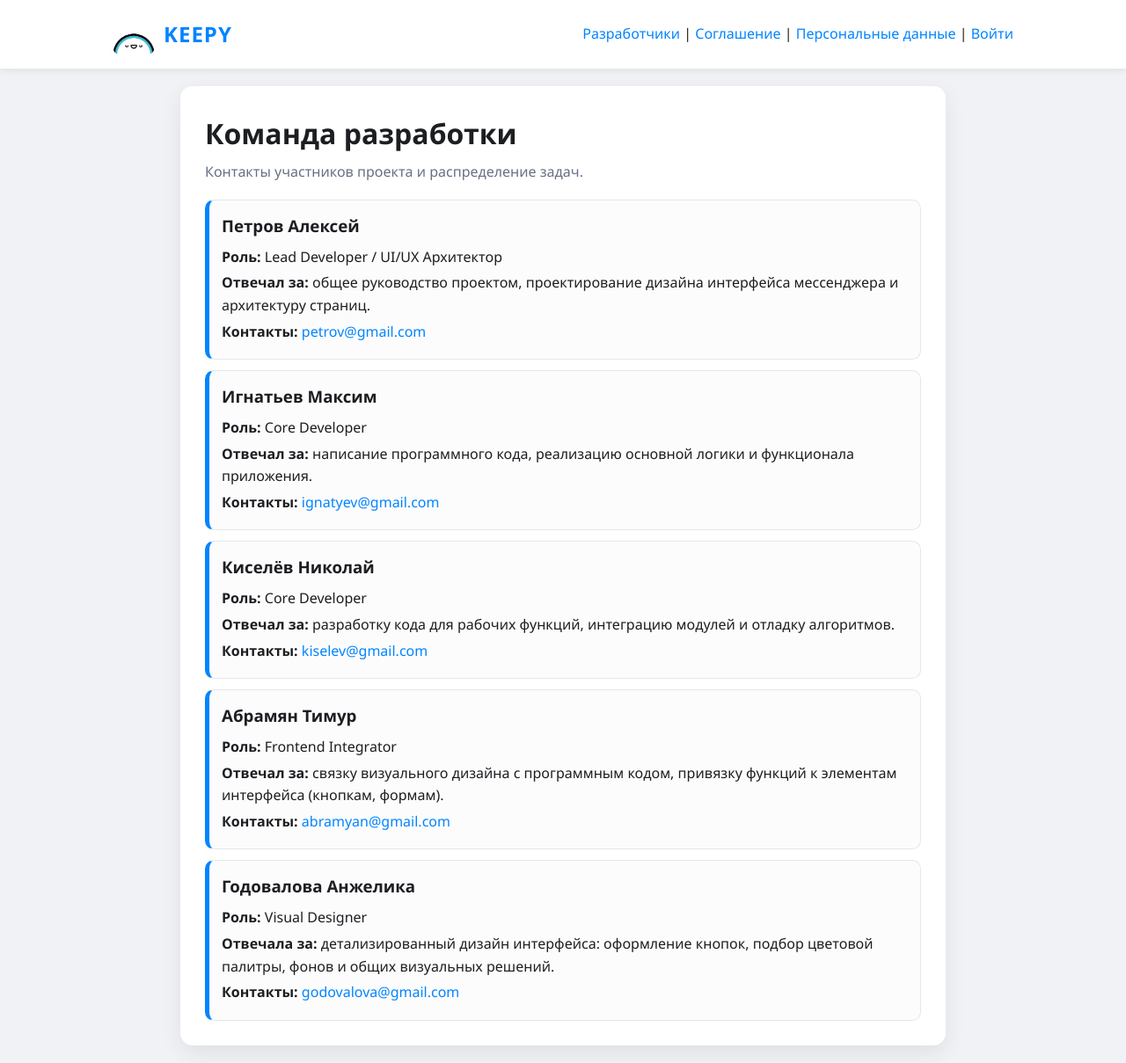
After one commit to Gresh0k/messenger, a Flask app: page /developers in a window 1280 px wide. The commit adds this page. Shown: the whole page at 88% size. Run offline with Flask 3, Linux system fonts and the light colour scheme; parts of the project's set-up code (start-up, migrations or seed data) failed here and were passed over.

Commit message:
Добавлена страница с контактами разработчиков
Добавлена страница с контактами разработчиков сайта.
На странице указано: Фамилия, Имя, обязанности, email (кликабельный) каждого из тех, кто участвовал в разработке

```diff
--- a/app.py
+++ b/app.py
@@ -295,6 +295,11 @@ def terms():
 def privacy():
     now_date = datetime.now().strftime("%d.%m.%Y")
     return render_template("privacy.html", date=now_date)
+
+
+@app.route("/developers")
+def developers():
+    return render_template("developers.html")
 
 
 @app.route("/register", methods=["GET", "POST"])
--- a/static/css/style.css
+++ b/static/css/style.css
@@ -140,6 +140,12 @@ a:hover { color: #0056b3; }
 .landing-actions { margin-top: 24px; display: grid; gap: 10px; }
 .contact-item { margin-top: 10px; background: #fff; border-radius: 10px; padding: 14px; border: 1px solid #e5e7eb; display: flex; justify-content: space-between; gap: 10px; align-items: center; }
 .contact-actions { display: flex; gap: 8px; align-items: center; }
+.developers-card { background: #fff; padding: 28px; border-radius: 14px; box-shadow: 0 8px 24px rgba(0,0,0,0.08); }
+.developers-subtitle { margin-top: 6px; color: #667085; }
+.developer-list { margin-top: 18px; display: grid; gap: 12px; }
+.developer-item { border: 1px solid #e5e7eb; border-left: 5px solid #0084ff; border-radius: 10px; padding: 14px; background: #fcfcfd; }
+.developer-item h3 { margin-bottom: 8px; }
+.developer-item p { margin: 4px 0; }
 
 /* СТРАНИЦА СОГЛАШЕНИЯ */
 .terms-card { background: #fff; padding: 40px; border-radius: 20px; box-shadow: 0 10px 40px rgba(0,0,0,0.05); }
--- a/templates/base.html
+++ b/templates/base.html
@@ -17,10 +17,12 @@
         </a>
         <div>
             {% if session.user_id %}
+                <a href="/developers">Разработчики</a> |
                 <a href="/contacts">Контакты</a> |
                 <a href="/profile" class="nav-user-link">{{ session.username }}</a> |
                 <a href="/logout">Выйти</a>
             {% else %}
+                <a href="/developers">Разработчики</a> |
                 <a href="/terms">Соглашение</a> |
                 <a href="/privacy">Персональные данные</a> |
                 <a href="/login">Войти</a>
--- /dev/null
+++ b/templates/developers.html
@@ -0,0 +1,49 @@
+{% extends "base.html" %}
+{% block content %}
+<div class="developers-card">
+    <h1>Команда разработки</h1>
+    <p class="developers-subtitle">Контакты участников проекта и распределение задач.</p>
+
+    <div class="developer-list">
+        <!-- Петров Алексей: Главный, Дизайн + Архитектура -->
+        <article class="developer-item lead-developer">
+            <h3>Петров Алексей</h3>
+            <p><b>Роль:</b> Lead Developer / UI/UX Архитектор</p>
+            <p><b>Отвечал за:</b> общее руководство проектом, проектирование дизайна интерфейса мессенджера и архитектуру страниц.</p>
+            <p><b>Контакты:</b> <a href="https://mail.google.com/mail/?view=cm&fs=1&to=petrov@gmail.com" target="_blank" rel="noopener noreferrer">petrov@gmail.com</a></p>
+        </article>
+
+        <!-- Игнатьев Максим: Backend/Frontend Logic -->
+        <article class="developer-item">
+            <h3>Игнатьев Максим</h3>
+            <p><b>Роль:</b> Core Developer</p>
+            <p><b>Отвечал за:</b> написание программного кода, реализацию основной логики и функционала приложения.</p>
+            <p><b>Контакты:</b> <a href="https://mail.google.com/mail/?view=cm&fs=1&to=ignatyev@gmail.com" target="_blank" rel="noopener noreferrer">ignatyev@gmail.com</a></p>
+        </article>
+
+        <!-- Киселёв Николай: Backend/Frontend Logic -->
+        <article class="developer-item">
+            <h3>Киселёв Николай</h3>
+            <p><b>Роль:</b> Core Developer</p>
+            <p><b>Отвечал за:</b> разработку кода для рабочих функций, интеграцию модулей и отладку алгоритмов.</p>
+            <p><b>Контакты:</b> <a href="https://mail.google.com/mail/?view=cm&fs=1&to=kiselev@gmail.com" target="_blank" rel="noopener noreferrer">kiselev@gmail.com</a></p>
+        </article>
+
+        <!-- Абрамян Тимур: Integration (Связка дизайна и кода) -->
+        <article class="developer-item">
+            <h3>Абрамян Тимур</h3>
+            <p><b>Роль:</b> Frontend Integrator</p>
+            <p><b>Отвечал за:</b> связку визуального дизайна с программным кодом, привязку функций к элементам интерфейса (кнопкам, формам).</p>
+            <p><b>Контакты:</b> <a href="https://mail.google.com/mail/?view=cm&fs=1&to=abramyan@gmail.com" target="_blank" rel="noopener noreferrer">abramyan@gmail.com</a></p>
+        </article>
+
+        <!-- Годовалова Анжелика: Visual Design (Кнопки, цвета, фон) -->
+        <article class="developer-item">
+            <h3>Годовалова Анжелика</h3>
+            <p><b>Роль:</b> Visual Designer</p>
+            <p><b>Отвечала за:</b> детализированный дизайн интерфейса: оформление кнопок, подбор цветовой палитры, фонов и общих визуальных решений.</p>
+            <p><b>Контакты:</b> <a href="https://mail.google.com/mail/?view=cm&fs=1&to=godovalova@gmail.com" target="_blank" rel="noopener noreferrer">godovalova@gmail.com</a></p>
+        </article>
+    </div>
+</div>
+{% endblock %}
--- a/временно.txt
+++ b/временно.txt
@@ -1 +1,2 @@
-<link rel="stylesheet" href="{{ url_for('static', filename='css/style.css') }}">
+Добавлена страница с контактами разработчиков сайта.
+На странице указано: Фамилия, Имя, обязанности, email каждого из тех, кто участвовал в разработке
```
Also changed, not shown: static/images/background_on_site.jpg (added).
